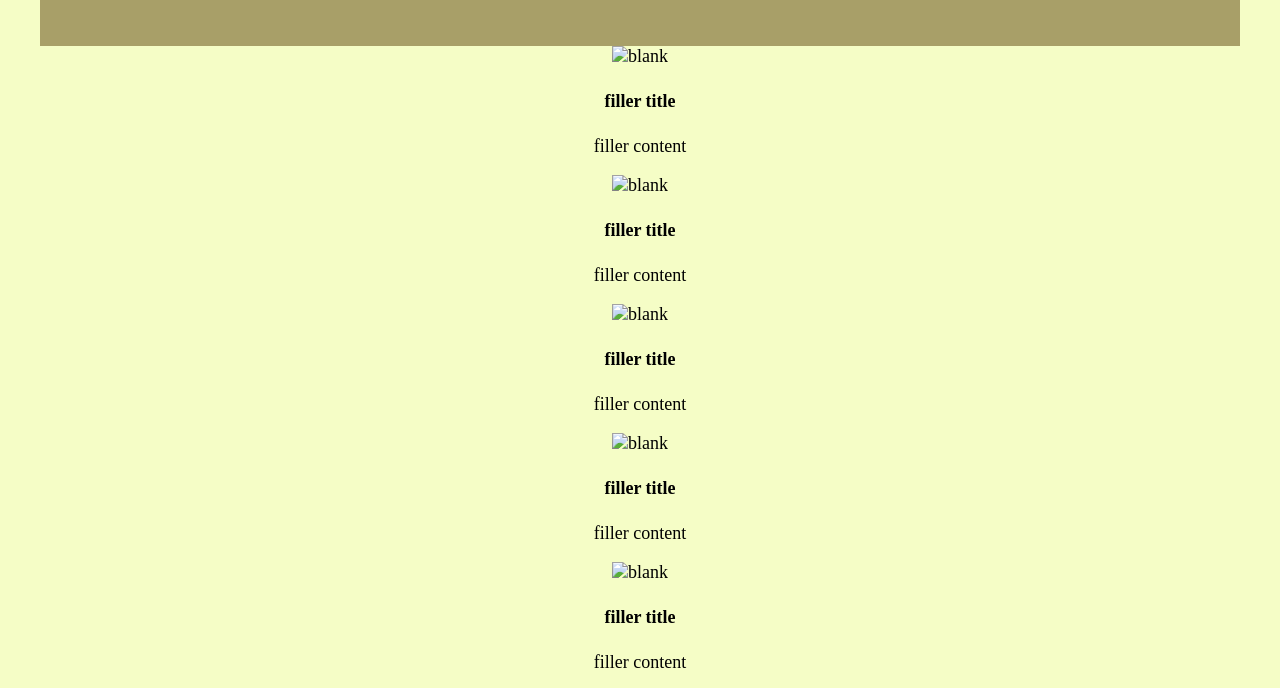
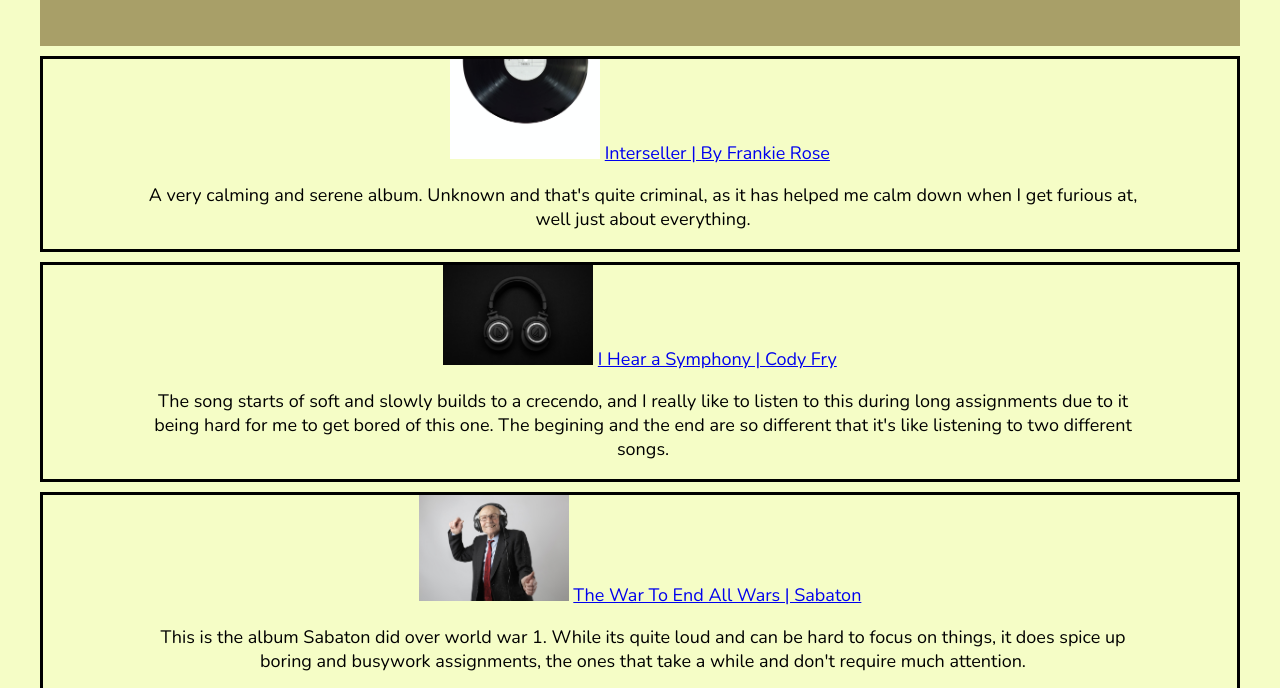
Before and after one commit to alexghow903/wdd130, a plain HTML site: page personalSite/page2.html in a window 1280 px wide. Shown: the part 94-782 px from the top of the page. Drawn offline with nearby package versions, Linux system fonts and the light colour scheme; a web font is replaced by a local one.

Commit message:
adfasdfa

```diff
--- a/personalSite/page2.html
+++ b/personalSite/page2.html
@@ -14,55 +14,35 @@
         </h1>
     </header>
     <article>
-        <a href="#"></a> <img src="#" alt="blank">
-        <h4>
-            filler title
-        </h4>
+        <article class="indi">
+            <img src="images/Music1.jpg" alt="blank" width="150px">
+            <a href="https://www.youtube.com/playlist?list=OLAK5uy_kjHVlpSw3UwULgsqi3lOMOEdNb9t8DDnI">Interseller | By Frankie Rose</a>
             <p>
-            filler content
+                A very calming and serene album. Unknown and that's quite criminal, as it has helped me calm down when I get furious at, well just about everything.
             </p>
         </article>
-    <article>
-        <a href="#"></a> <img src="#" alt="blank">
-        <h4>
-            filler title
-        </h4>
+        <article class="indi">
+            <img src="images/Music2.jpg" alt="blank" width="150px">
+            <a href="https://www.youtube.com/watch?v=fVK-YoQf2lY&list=PLPF8Ke3p1Parxv6HxalnDdYUXPgYfIkhu&index=16&ab_channel=CodyFry-Topic">I Hear a Symphony | Cody Fry</a>
             <p>
-            filler content
+                The song starts of soft and slowly builds to a crecendo, and I really like to listen to this during long assignments due to it being hard for me to get bored of this one. The begining and the end are so different that it's like listening to two different songs.
             </p>
         </article>
-    <article>
-        <a href="#"></a> <img src="#" alt="blank">
-        <h4>
-            filler title
-        </h4>
+        <article class="indi">
+            <img src="images/Music3.jpg" alt="blank" width="150px">
+            <a href="https://www.youtube.com/watch?v=a4k-X7sIusw&list=PLPF8Ke3p1Parxv6HxalnDdYUXPgYfIkhu&index=31&ab_channel=Timetolose%2CAgain%21">The War To End All Wars | Sabaton</a>
             <p>
-            filler content
-        </p>
-    </article>
-    <article>
-        <a href="#"></a> <img src="#" alt="blank">
-        <h4>
-            filler title
-        </h4>
-        <p>
-            filler content
-        </p>
-    </article>
-    <article>
-        <a href="#"></a> <img src="#" alt="blank">
-        <h4>
-            filler title
-        </h4>
-        <p>
-            filler content
+                This is the album Sabaton did over world war 1. While its quite loud and can be hard to focus on things, it does spice up boring and busywork assignments, the ones that take a while and don't require much attention.
             </p>
         </article>
     <footer>
+        <aside>
             &copy; 2022
+        </aside>
         <nav>
-            <a href="index.html">Home Page</a>
-            <a href="page1.html">Study</a>
+            <a class="pages" href="index.html">Home Page</a>
+            <a class="pages" href="page1.html">Study</a>
+            <a href="site-plan.html">Site Plan</a>
             <a href="https://facebook.com" target="_blank">
                 <img src="images/facebook.png" alt="fb icon">
             </a>
@@ -72,7 +52,6 @@
             <a href="https://instagram.com" target="_blank">
                 <img src="images/instagram.png" alt="instagram icon">
             </a>
-            <a href="site-plan.html">Site Plan</a>
         </nav>
     </footer>
 </body>
```
Lines whose indentation alone changed are shown as unchanged.
